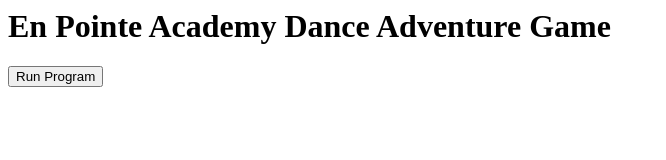
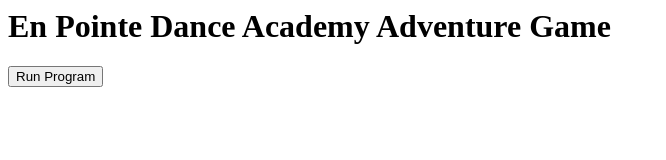
Before and after one commit to SamAtkinsonModeste/En-Pointe-Dance-Academy, a website: page views/index.html in a window 1280 px wide. Shown: the whole page, without its empty margins (0-666 px from the left). Drawn offline with Linux system fonts and the light colour scheme.

Commit message:
layout: corrected spelling on h1 element

```diff
--- a/views/index.html
+++ b/views/index.html
@@ -1,7 +1,7 @@
 <body>
 
     <main>
-        <h1>En Pointe Academy Dance Adventure Game</h1>
+        <h1>En Pointe Dance Academy Adventure Game</h1>
         <button onclick="window.location.reload()">Run Program</button>
         <div id="terminal"></div>
     </main>
```
